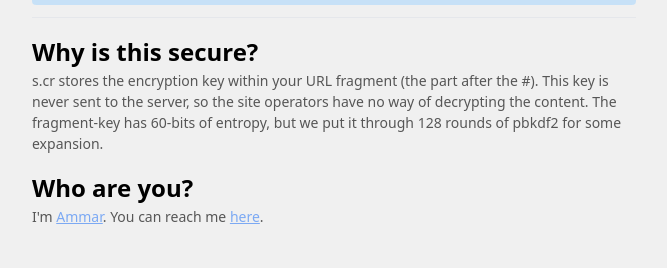
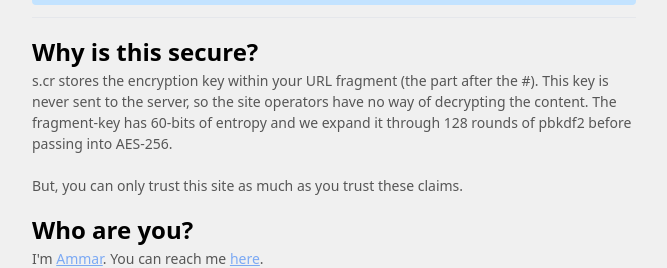
Before and after one commit to ammario/scr, a Next.js app: page /faq in a window 1280 px wide. Shown: the part 186-454 px from the top of the page, without its empty margins (306-973 px from the left). Built offline with nearby package versions, Linux system fonts and the light colour scheme; a web font is replaced by a local one.

Commit message:
Minor edits

```diff
--- a/pages/faq.tsx
+++ b/pages/faq.tsx
@@ -6,8 +6,9 @@ export default function ViewNote() {
         s.cr stores the encryption key within your URL fragment{" "}
         {"(the part after the #)"}. This key is never sent to the server, so the
         site operators have no way of decrypting the content. The fragment-key
-        has 60-bits of entropy, but we put it through 128 rounds of pbkdf2 for
-        some expansion.
+        has 60-bits of entropy and we expand it through 128 rounds of pbkdf2
+        before passing into AES-256. <br /> <br />
+        But, you can only trust this site as much as you trust these claims.
       </p>
       <h1>Who are you?</h1>
       <p className="faq-answer">
--- a/pages/index.tsx
+++ b/pages/index.tsx
@@ -86,7 +86,7 @@ export default function Home() {
           }}
         >
           <TextField
-            id="outlined-textarea"
+            id="secret-input"
             className="secret-text"
             fullWidth
             placeholder={`Your deepest, darkest secrets go here.
--- a/styles/globals.scss
+++ b/styles/globals.scss
@@ -30,6 +30,23 @@ button {
   background-color: black;
 }
 
+$bannerColor: #a4d5ff;
+
+.frontmatter {
+  background-color: lighten($bannerColor, 6%);
+  padding: 24px;
+  border-radius: 4px;
+}
+
+// TODO: find nice yellow
+// .MuiFormControl-root.secret-text {
+//   background-color: #fff7d9;
+// }
+
+.MuiFormControl-root {
+  background-color: lighten($bannerColor, 90%);
+}
+
 a {
   @apply text-blue-500;
   text-decoration: underline;
@@ -51,11 +68,6 @@ p {
   opacity: 1;
 }
 
-.frontmatter {
-  background-color: #a4d5ff85;
-  padding: 24px;
-  border-radius: 4px;
-}
 
 .MuiOutlinedInput-root > textarea {
   font-family: "JetBrains Mono", monospace;
```
Also changed, not shown: 1 other file (tests, documents, lock files or other folders).
